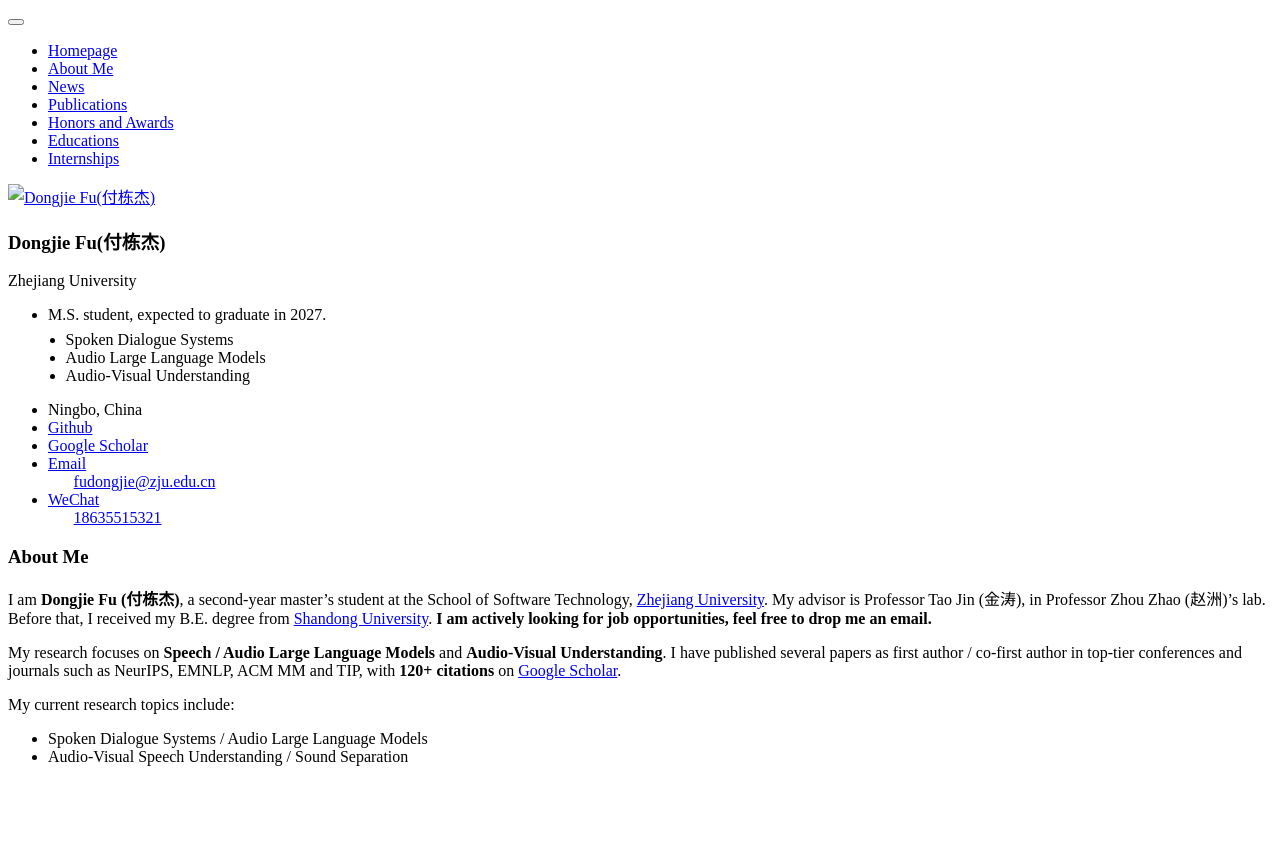
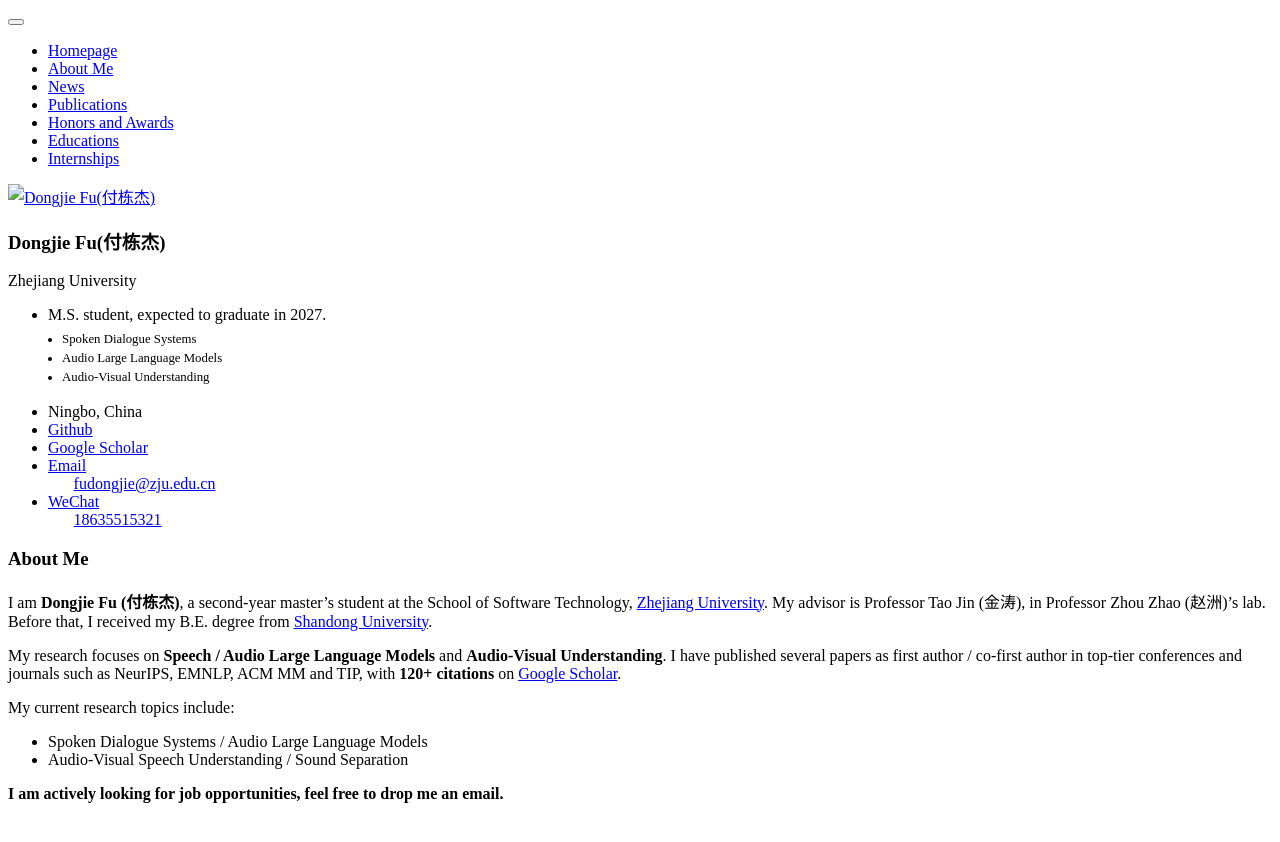
Before and after one commit to ballooncatt/ballooncatt.github.io, a Jekyll site: the page built from _pages/includes/intro.md, in a window 1280 px wide. Shown: the top 842 px of the page. Built offline with Jekyll 4.4.1, drawn with Linux system fonts in a browser that asks for light colours; our own code applies the rules of GitHub Pages for plain Markdown files.

Commit message:
Move job-seeking line to bottom of About Me; shrink & wrap sidebar research areas

```diff
--- a/_includes/author-profile.html
+++ b/_includes/author-profile.html
@@ -19,7 +19,7 @@
     <ul class="author__urls social-icons">
       <li><div style="white-space: normal; margin-bottom: 1em;">
         M.S. student, expected to graduate in 2027.
-        <ul style="margin-top:0.4em; padding-left:1.1em; list-style: disc;">
+        <ul style="margin-top:0.4em; padding-left:1.1em; list-style: disc; font-size:0.8em; line-height:1.5; white-space:normal; overflow-wrap:break-word; word-break:break-word;">
           <li>Spoken Dialogue Systems</li>
           <li>Audio Large Language Models</li>
           <li>Audio-Visual Understanding</li>
--- a/_pages/includes/intro.md
+++ b/_pages/includes/intro.md
@@ -1,10 +1,12 @@
 
 # About Me
 
-I am **Dongjie Fu (付栋杰)**, a second-year master's student at the School of Software Technology, [Zhejiang University](https://www.zju.edu.cn/english/). My advisor is Professor Tao Jin (金涛), in Professor Zhou Zhao (赵洲)'s lab. Before that, I received my B.E. degree from [Shandong University](https://www.sdu.edu.cn/). **I am actively looking for job opportunities, feel free to drop me an email.**
+I am **Dongjie Fu (付栋杰)**, a second-year master's student at the School of Software Technology, [Zhejiang University](https://www.zju.edu.cn/english/). My advisor is Professor Tao Jin (金涛), in Professor Zhou Zhao (赵洲)'s lab. Before that, I received my B.E. degree from [Shandong University](https://www.sdu.edu.cn/).
 
 My research focuses on **Speech / Audio Large Language Models** and **Audio-Visual Understanding**. I have published several papers as first author / co-first author in top-tier conferences and journals such as NeurIPS, EMNLP, ACM MM and TIP, with **120+ citations** on [Google Scholar](https://scholar.google.com/citations?user=nLll-OIAAAAJ).
 
 My current research topics include:
 * Spoken Dialogue Systems / Audio Large Language Models
 * Audio-Visual Speech Understanding / Sound Separation
+
+**I am actively looking for job opportunities, feel free to drop me an email.**
```
